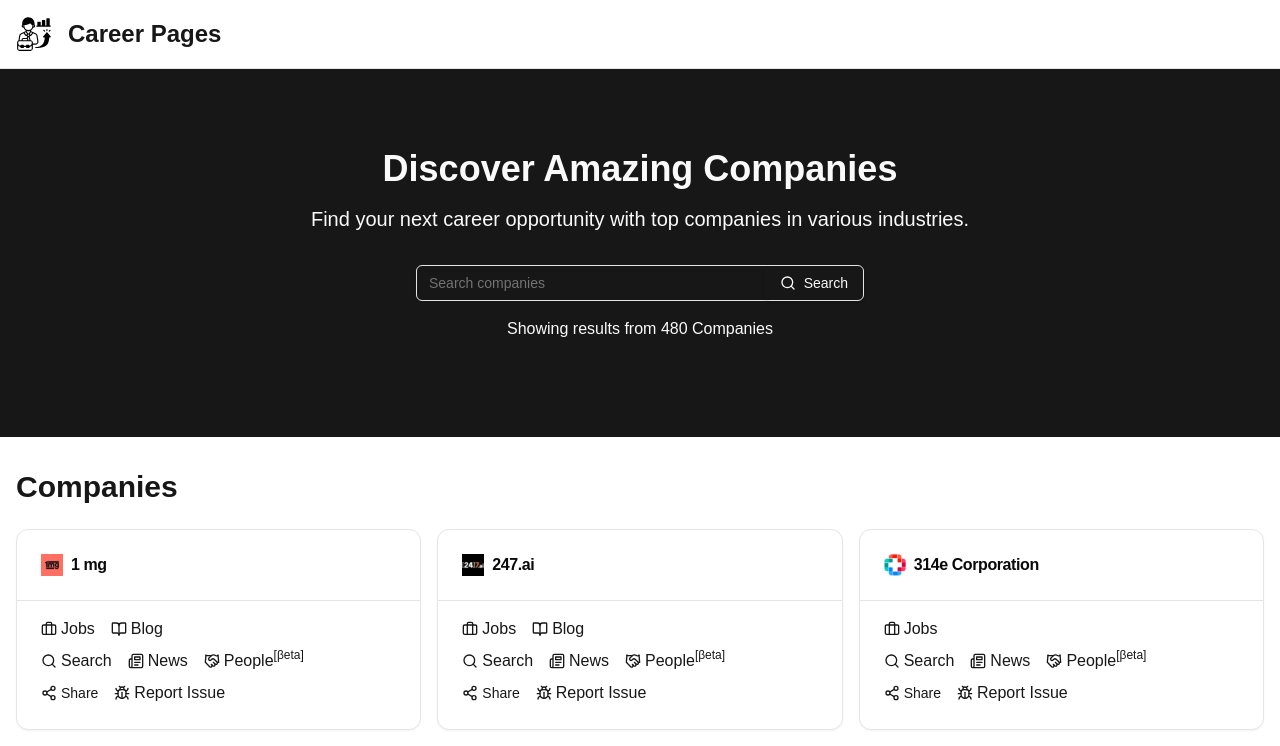
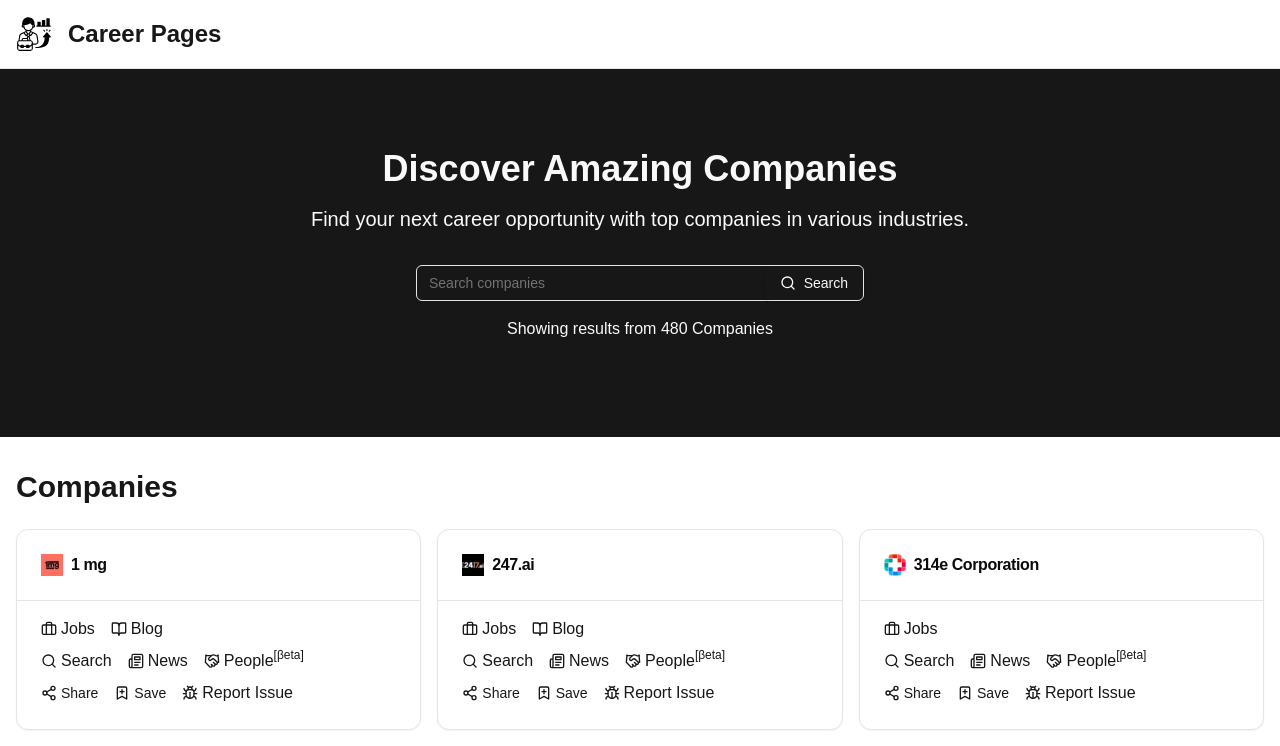
Before and after one commit to tusharv/career-pages-v2, a Next.js app: page / in a window 1280 px wide. Shown: the top 746 px of the page. Built offline with nearby package versions, Linux system fonts and the light colour scheme.

Commit message:
dd local bookmarks button

```diff
--- a/app/page.tsx
+++ b/app/page.tsx
@@ -23,7 +23,9 @@
   Handshake,
   CircleX,
   Share2,
-  Bug
+  Bug,
+  BookmarkPlus,
+  BookmarkCheck
 } from 'lucide-react'
 import AutoSuggest from '@/components/AutoSuggest'
 import { useEasterEgg } from '@/hooks/useEasterEgg'
@@ -40,6 +42,31 @@
 
 import { useRouter, useSearchParams } from 'next/navigation'
 import { useToast } from "@/hooks/use-toast"
+
+const SAVED_JOBS_KEY = 'careerPages.savedJobs';
+
+function getSavedJobs(): string[] {
+  const savedJobsJSON = localStorage.getItem(SAVED_JOBS_KEY);
+  return savedJobsJSON ? JSON.parse(savedJobsJSON) : [];
+}
+
+function setSavedJobs(savedJobs: string[]): void {
+  localStorage.setItem(SAVED_JOBS_KEY, JSON.stringify(savedJobs));
+}
+
+function saveJob(jobId: string): void {
+  const savedJobs = getSavedJobs();
+  if (!savedJobs.includes(jobId)) {
+    savedJobs.push(jobId);
+    setSavedJobs(savedJobs);
+  }
+}
+
+function removeJob(jobId: string): void {
+  let savedJobs = getSavedJobs();
+  savedJobs = savedJobs.filter(id => id !== jobId);
+  setSavedJobs(savedJobs);
+}
 
 export default function Home() {
   const router = useRouter()
@@ -58,8 +85,10 @@
   const inputRef = useRef<HTMLInputElement>(null)
 
   const { triggerEasterEgg, EasterEggComponent } = useEasterEgg()
+  const [savedJobs, setSavedJobs] = useState<string[]>([]);
 
   useEffect(() => {
+    setSavedJobs(getSavedJobs());
     dispatch({ type: 'FETCH_START' })
     fetch('/data.json')
       .then(response => response.json())
@@ -124,6 +153,18 @@
       company.name.toLowerCase().includes(name.toLowerCase())
     );
   }, [EASTER_EGG_COMPANIES]);
+
+  const handleSaveToggle = (companyId: number) => {
+    const companyIdStr = String(companyId);
+    const isSaved = savedJobs.includes(companyIdStr);
+
+    if (isSaved) {
+      removeJob(companyIdStr);
+    } else {
+      saveJob(companyIdStr);
+    }
+    setSavedJobs(getSavedJobs());
+  };
 
   return (
     <div className="min-h-screen bg-background text-foreground flex flex-col">
@@ -198,8 +239,22 @@
             <div className="container mx-auto px-4 py-8">
               <h3 className="text-3xl font-bold mb-6">Companies</h3>
               <div className="grid grid-cols-1 md:grid-cols-2 lg:grid-cols-3 gap-4">
-                {currentCompanies.map((company: Company) => (
-                  <Card
+                {currentCompanies.map((company: Company) => {
+
+                  const isSaved = savedJobs.includes(String(company.id));
+                  let buttonIcon;
+                  let buttonText;
+                  if(isSaved){
+                    buttonIcon = <BookmarkCheck className="w-4 h-4 mr-1" />;
+                    buttonText = 'Saved';
+                  }
+                  else{
+                    buttonIcon = <BookmarkPlus className="w-4 h-4 mr-1" />;
+                    buttonText = 'Save';
+                  }
+
+                  return (
+                    <Card
                     key={company.id}
                     className='shadow-sm transition-shadow duration-300 hover:shadow-md'
                     onClick={() => {
@@ -273,6 +328,16 @@
                             <Share2 className="w-4 h-4 mr-1" />
                             Share
                           </Button>
+                          <Button
+                            variant="link"
+                            onClick={(e) => {
+                              e.stopPropagation(); // This stops the whole card from being clicked
+                              if (company.id) handleSaveToggle(company.id);
+                            }}
+                            className="flex items-center text-primary hover:underline p-0 h-auto">
+                            {buttonIcon}
+                            {buttonText}
+                          </Button>
                           <Link href={`/report?sitename=${encodeURIComponent(company.name)}`} className="flex items-center text-primary hover:underline" target='_blank'>
                             <Bug className="w-4 h-4 mr-1" />
                             Report Issue
@@ -281,7 +346,8 @@
                       </div>
                     </CardContent>
                   </Card>
-                ))}
+                  )
+                })}
               </div>
 
               {/* Pagination */}
```
